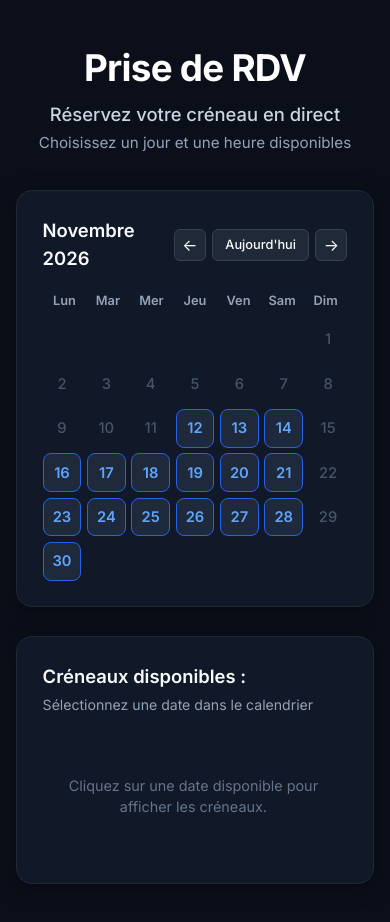
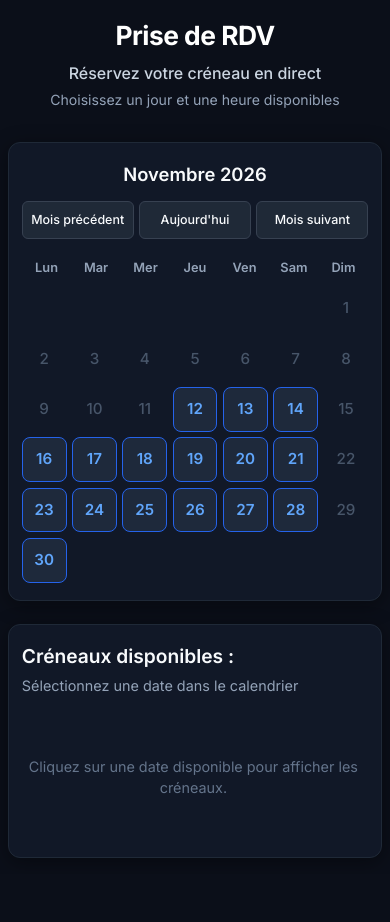
Before and after one commit to PARRAGAantoine/prise-de-rdv, a plain HTML site: page index.html in a window 390 px wide. After the commit the page ends 874 px from the top, so only its background shows below. Drawn offline with Linux system fonts and the light colour scheme.

Commit message:
Boutons Mois precedent et Mois suivant et design responsive mobile tablette PC

```diff
--- a/index.html
+++ b/index.html
@@ -25,9 +25,9 @@
         <div class="calendar-top">
           <h2 id="currentMonthYear">Novembre 2026</h2>
           <div class="nav-buttons">
-            <button id="prevMonthBtn" class="btn-nav" title="Mois précédent">&larr;</button>
+            <button id="prevMonthBtn" class="btn-nav">Mois précédent</button>
             <button id="todayBtn" class="btn-today">Aujourd'hui</button>
-            <button id="nextMonthBtn" class="btn-nav" title="Mois suivant">&rarr;</button>
+            <button id="nextMonthBtn" class="btn-nav">Mois suivant</button>
           </div>
         </div>
 
--- a/style.css
+++ b/style.css
@@ -3,29 +3,31 @@
   margin: 0;
   padding: 0;
   font-family: 'Inter', -apple-system, BlinkMacSystemFont, 'Segoe UI', Roboto, sans-serif;
+  -webkit-tap-highlight-color: transparent;
 }
 
 body {
   background-color: #0b0f19;
   color: #f1f5f9;
   line-height: 1.5;
-  padding: 2.5rem 1rem;
+  padding: 2rem 1rem;
   min-height: 100vh;
 }
 
 .page-container {
-  max-width: 900px;
+  max-width: 920px;
   margin: 0 auto;
+  width: 100%;
 }
 
 /* Header */
 .page-header {
   text-align: center;
-  margin-bottom: 2.2rem;
+  margin-bottom: 2rem;
 }
 
 .main-title {
-  font-size: 2.3rem;
+  font-size: 2.2rem;
   font-weight: 700;
   color: #ffffff;
   letter-spacing: -0.02em;
@@ -47,14 +49,8 @@ body {
 /* Layout */
 .booking-layout {
   display: grid;
-  grid-template-columns: 1.1fr 1fr;
+  grid-template-columns: 1.15fr 1fr;
   gap: 1.8rem;
-}
-
-@media (max-width: 768px) {
-  .booking-layout {
-    grid-template-columns: 1fr;
-  }
 }
 
 .calendar-box, .slots-box {
@@ -65,16 +61,18 @@ body {
   box-shadow: 0 4px 20px rgba(0, 0, 0, 0.4);
 }
 
-/* Calendar */
+/* Calendar Header & Buttons */
 .calendar-top {
   display: flex;
   align-items: center;
   justify-content: space-between;
   margin-bottom: 1.2rem;
+  flex-wrap: wrap;
+  gap: 0.8rem;
 }
 
 .calendar-top h2 {
-  font-size: 1.15rem;
+  font-size: 1.2rem;
   font-weight: 600;
   color: #f8fafc;
 }
@@ -82,42 +80,27 @@ body {
 .nav-buttons {
   display: flex;
   gap: 0.4rem;
+  flex-wrap: wrap;
 }
 
-.btn-nav {
-  width: 32px;
-  height: 32px;
+.btn-nav, .btn-today {
+  height: 34px;
   border: 1px solid #374151;
   background: #1f2937;
   color: #f8fafc;
   border-radius: 6px;
+  font-size: 0.82rem;
+  font-weight: 500;
   cursor: pointer;
-  font-size: 1rem;
-  display: flex;
+  padding: 0 0.75rem;
+  display: inline-flex;
   align-items: center;
   justify-content: center;
   transition: all 0.15s;
+  white-space: nowrap;
 }
 
-.btn-nav:hover {
-  background: #374151;
-  border-color: #4b5563;
-}
-
-.btn-today {
-  padding: 0 0.75rem;
-  height: 32px;
-  border: 1px solid #374151;
-  background: #1f2937;
-  color: #f8fafc;
-  border-radius: 6px;
-  font-size: 0.8rem;
-  font-weight: 500;
-  cursor: pointer;
-  transition: all 0.15s;
-}
-
-.btn-today:hover {
+.btn-nav:hover, .btn-today:hover {
   background: #374151;
   border-color: #4b5563;
 }
@@ -140,6 +123,7 @@ body {
 
 .day-cell {
   aspect-ratio: 1;
+  min-height: 38px;
   display: flex;
   align-items: center;
   justify-content: center;
@@ -183,14 +167,14 @@ body {
 
 /* Slots Section */
 .slots-heading {
-  font-size: 1.15rem;
+  font-size: 1.2rem;
   font-weight: 600;
   color: #f8fafc;
   margin-bottom: 0.25rem;
 }
 
 .selected-date-text {
-  font-size: 0.88rem;
+  font-size: 0.9rem;
   color: #94a3b8;
   margin-bottom: 1.2rem;
 }
@@ -199,7 +183,7 @@ body {
   display: flex;
   flex-direction: column;
   gap: 0.65rem;
-  max-height: 400px;
+  max-height: 420px;
   overflow-y: auto;
   padding-right: 0.2rem;
 }
@@ -216,12 +200,16 @@ body {
   border: 1px solid #374151;
   color: #f8fafc;
   padding: 0.85rem 1rem;
+  min-height: 44px;
   border-radius: 8px;
-  font-size: 0.95rem;
+  font-size: 0.98rem;
   font-weight: 600;
   cursor: pointer;
   text-align: center;
   transition: all 0.15s;
+  display: flex;
+  align-items: center;
+  justify-content: center;
 }
 
 .slot-btn:hover {
@@ -252,7 +240,7 @@ body {
   background: #111827;
   border: 1px solid #1f2937;
   border-radius: 16px;
-  max-width: 460px;
+  max-width: 480px;
   width: 100%;
   padding: 1.8rem;
   box-shadow: 0 20px 35px rgba(0, 0, 0, 0.6);
@@ -275,9 +263,10 @@ body {
 .btn-x {
   background: transparent;
   border: none;
-  font-size: 1.5rem;
+  font-size: 1.6rem;
   cursor: pointer;
   color: #94a3b8;
+  padding: 0 0.5rem;
   transition: color 0.15s;
 }
 
@@ -308,7 +297,7 @@ body {
 
 .field label {
   display: block;
-  font-size: 0.82rem;
+  font-size: 0.85rem;
   font-weight: 600;
   margin-bottom: 0.4rem;
   color: #cbd5e1;
@@ -320,13 +309,14 @@ body {
   font-size: 0.78rem;
 }
 
+/* 16px to prevent iOS auto-zoom */
 .field input, .field textarea {
   width: 100%;
   padding: 0.75rem 0.9rem;
   background: #0f172a;
   border: 1px solid #374151;
   border-radius: 6px;
-  font-size: 0.95rem;
+  font-size: 16px;
   color: #ffffff;
   outline: none;
   transition: border-color 0.15s;
@@ -357,11 +347,13 @@ body {
 .btn-cancel {
   background: transparent;
   border: 1px solid #374151;
-  padding: 0.65rem 1.1rem;
+  padding: 0.75rem 1.2rem;
+  min-height: 44px;
   border-radius: 6px;
   cursor: pointer;
   font-weight: 500;
   color: #94a3b8;
+  font-size: 0.92rem;
   transition: all 0.15s;
 }
 
@@ -374,10 +366,12 @@ body {
   background: #2563eb;
   color: #ffffff;
   border: none;
-  padding: 0.7rem 1.3rem;
+  padding: 0.75rem 1.4rem;
+  min-height: 44px;
   border-radius: 6px;
   cursor: pointer;
   font-weight: 600;
+  font-size: 0.95rem;
   transition: all 0.15s;
 }
 
@@ -409,66 +403,107 @@ body {
   background: #1f2937;
   border: 1px solid #374151;
   border-radius: 8px;
-  padding: 1rem;
-  margin: 1.1rem 0;
+  padding: 1.1rem;
+  margin: 1.2rem 0;
   font-size: 0.95rem;
   color: #f1f5f9;
+  line-height: 1.6;
 }
 
 .success-note {
-  font-size: 0.84rem;
+  font-size: 0.88rem;
   color: #94a3b8;
-  margin-bottom: 1.3rem;
+  margin-bottom: 1.4rem;
 }
 
-.success-actions {
-  display: flex;
-  flex-direction: column;
-  gap: 0.65rem;
+/* ========================================================
+   RESPONSIVE DESIGN (Mobile, Tablette, PC)
+   ======================================================== */
+
+/* Tablette (<= 880px) */
+@media (max-width: 880px) {
+  body {
+    padding: 1.5rem 0.8rem;
+  }
+  .booking-layout {
+    grid-template-columns: 1fr;
+    gap: 1.4rem;
+  }
+  .main-title {
+    font-size: 1.9rem;
+  }
 }
 
-.btn-gcal {
-  display: block;
-  background: #2563eb;
-  color: #ffffff;
-  text-decoration: none;
-  padding: 0.8rem;
-  border-radius: 6px;
-  font-weight: 600;
-  font-size: 0.92rem;
-  transition: all 0.15s;
+/* Mobile (<= 580px) */
+@media (max-width: 580px) {
+  body {
+    padding: 1rem 0.5rem;
   }
 
-.btn-gcal:hover {
-  background: #1d4ed8;
+  .main-title {
+    font-size: 1.65rem;
   }
 
-.btn-ics {
-  background: #1f2937;
-  border: 1px solid #374151;
-  color: #e2e8f0;
-  padding: 0.75rem;
-  border-radius: 6px;
-  cursor: pointer;
-  font-size: 0.88rem;
-  font-weight: 500;
-  transition: all 0.15s;
+  .subtitle {
+    font-size: 1rem;
   }
 
-.btn-ics:hover {
-  background: #374151;
+  .instruction {
+    font-size: 0.88rem;
   }
 
-.btn-done {
-  margin-top: 1.2rem;
-  background: transparent;
-  border: none;
-  color: #94a3b8;
-  cursor: pointer;
-  font-size: 0.88rem;
-  transition: color 0.15s;
+  .calendar-box, .slots-box {
+    padding: 1.1rem 0.8rem;
+    border-radius: 12px;
   }
 
-.btn-done:hover {
-  color: #ffffff;
+  /* Navigation mois sur mobile */
+  .calendar-top {
+    flex-direction: column;
+    align-items: stretch;
+    gap: 0.75rem;
   }
+
+  .calendar-top h2 {
+    text-align: center;
+    font-size: 1.15rem;
+  }
+
+  .nav-buttons {
+    display: flex;
+    width: 100%;
+    gap: 0.35rem;
+  }
+
+  .btn-nav, .btn-today {
+    flex: 1;
+    font-size: 0.78rem;
+    padding: 0 0.4rem;
+    height: 38px;
+    text-align: center;
+    justify-content: center;
+  }
+
+  .field-row {
+    grid-template-columns: 1fr;
+    gap: 0;
+  }
+
+  .modal-card {
+    padding: 1.3rem 1.1rem;
+    max-width: 95vw;
+  }
+
+  .modal-buttons {
+    flex-direction: column-reverse;
+  }
+
+  .btn-cancel, .btn-confirm {
+    width: 100%;
+  }
+
+  .day-cell {
+    min-height: 42px;
+    font-size: 0.95rem;
+  }
+}
```
Lines whose indentation alone changed are shown as unchanged.
